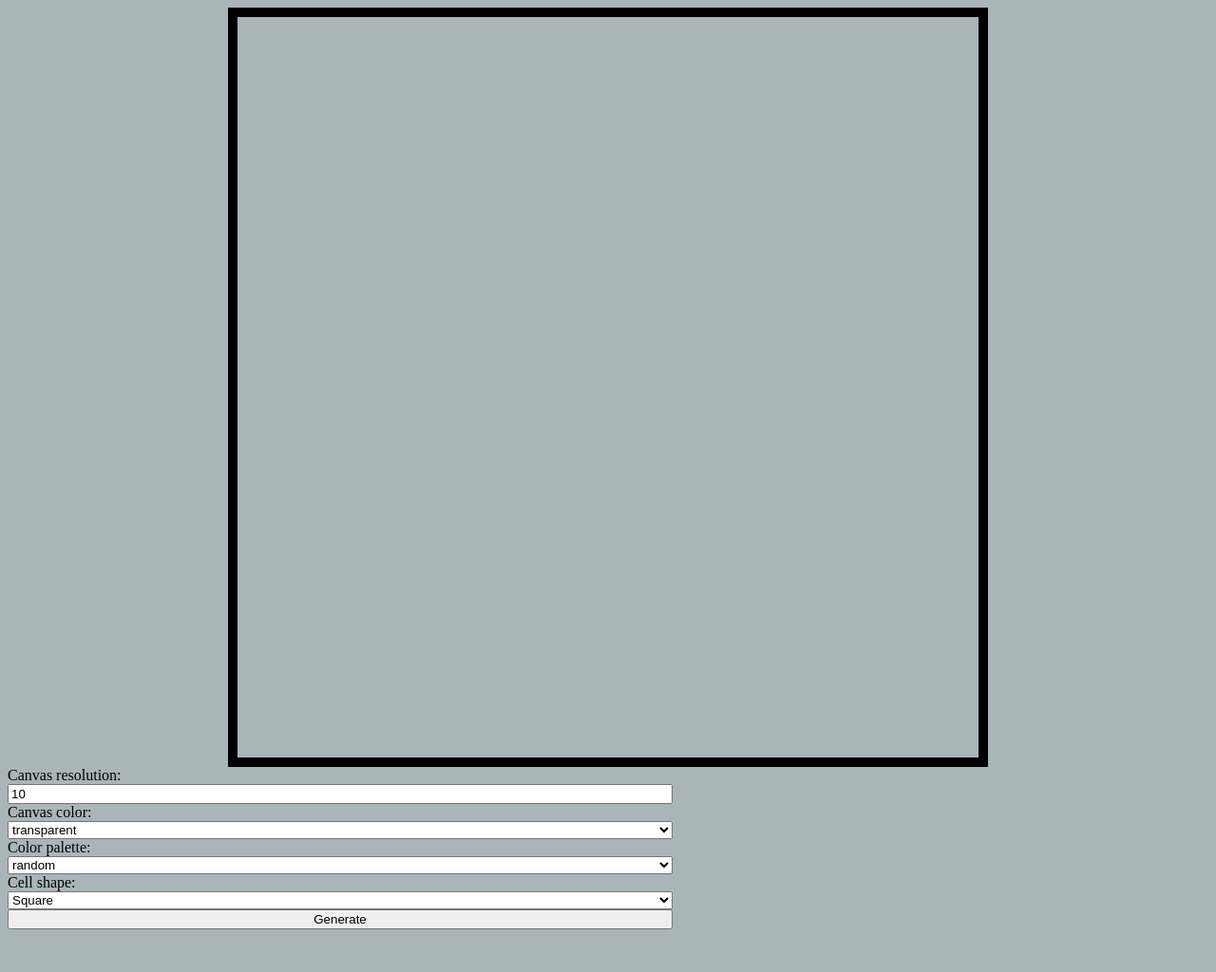
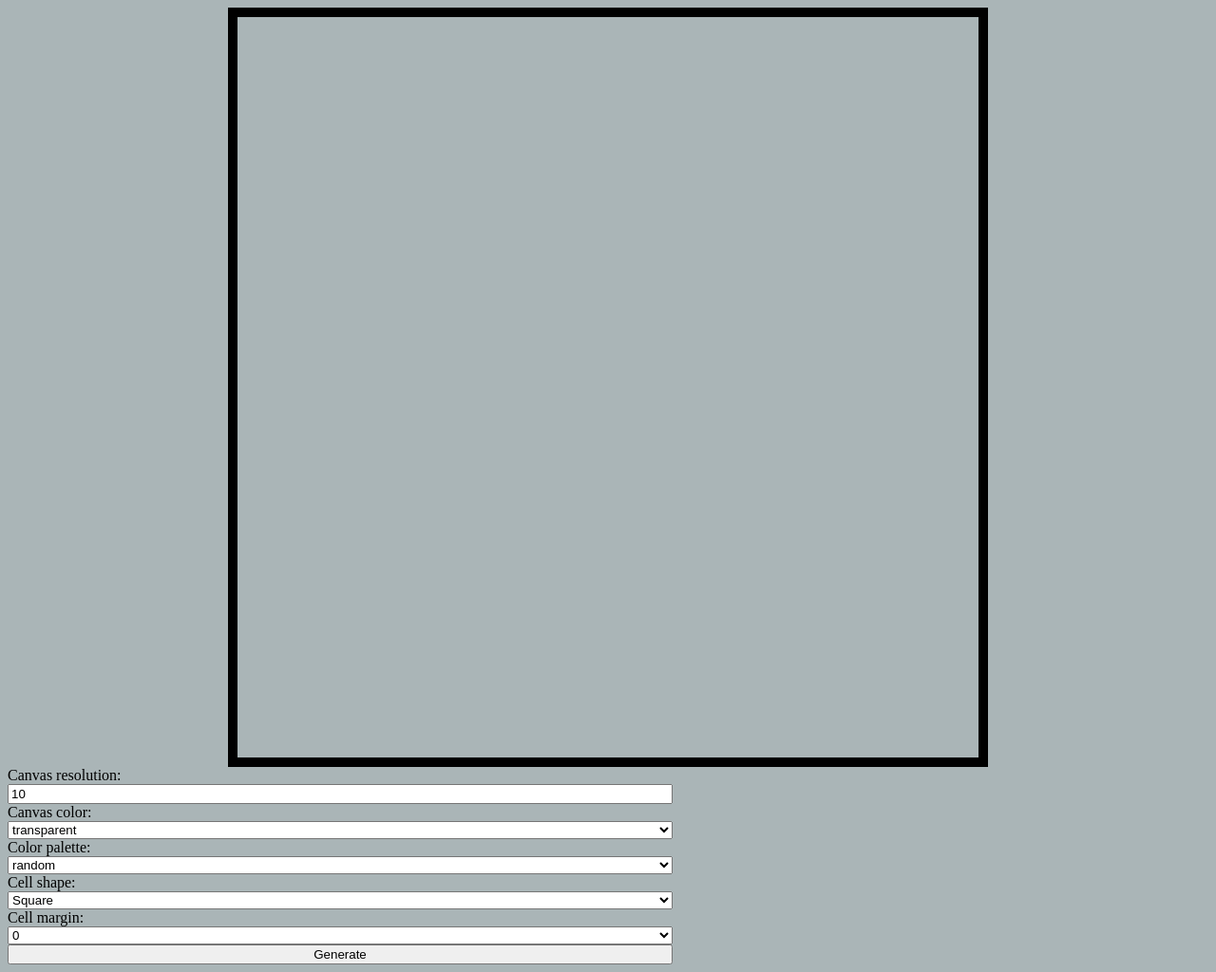
Before and after one commit to JakeBrowning90/abstract-art, a plain HTML site: page index.html in a window 1280 px wide. Shown: the whole page at 95% size. Before the commit the page ends 987 px from the top, so only its background shows below. Drawn offline with Linux system fonts and the light colour scheme.

Commit message:
Add margin select to form

```diff
--- a/index.html
+++ b/index.html
@@ -18,7 +18,8 @@
       <select name="" id="paletteSelect"></select>
       <label for="cellShapeSelect">Cell shape:</label>
       <select name="" id="cellShapeSelect"></select>
-
+      <label for="cellMarginSelect">Cell margin:</label>
+      <select name="" id="cellMarginSelect"></select>
       <button type="button" id="colorBtn">Generate</button>
     </form>
   </body>
--- a/script.js
+++ b/script.js
@@ -4,6 +4,7 @@ const colorBtn = document.getElementById("colorBtn");
 const canvasSelect = document.getElementById("canvasSelect");
 const paletteSelect = document.getElementById("paletteSelect");
 const shapeSelect = document.getElementById("cellShapeSelect");
+const marginSelect = document.getElementById("cellMarginSelect");
 
 colorBtn.onclick = () => generateArt();
 
@@ -11,6 +12,8 @@ function generateArt() {
   applyCanvas();
   applyRes();
   applyShape();
+  applyMargin();
+
   colorCells();
 }
 
@@ -40,6 +43,13 @@ function applyShape() {
   }
 }
 
+function applyMargin() {
+  let margin = document.getElementById("cellMarginSelect").value * 5;
+  for (const child of canvas.children) {
+    child.style.margin = margin + "%";
+  }
+}
+
 function populateCanvasses() {
   canvasses.forEach((canvas) => {
     const option = document.createElement("option");
@@ -64,6 +74,15 @@ function populateShapes() {
     option.value = shape.radius;
     shapeSelect.appendChild(option);
   });
+}
+
+function populateMargins() {
+  for (let i = 0; i <= 9; i++) {
+    const option = document.createElement("option");
+    option.textContent = i;
+    option.value = i;
+    marginSelect.appendChild(option);
+  }
 }
 
 function colorCells() {
@@ -139,3 +158,4 @@ const shapes = [
 populateCanvasses();
 populatePalettes();
 populateShapes();
+populateMargins();
```
Also changed, not shown: style.css (+4 -3 lines).
